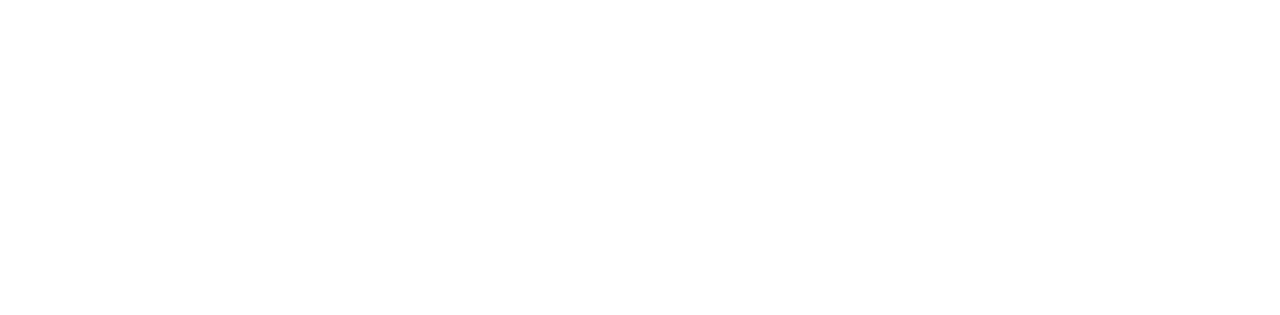
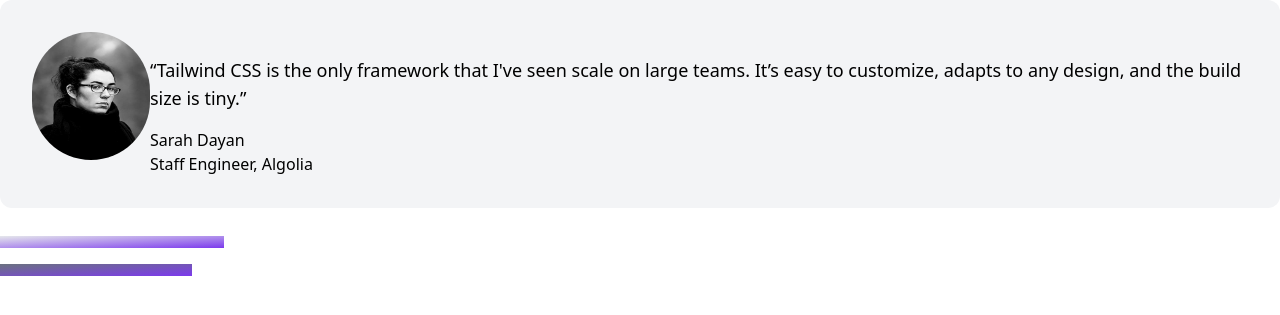
Before and after one commit to hoangtho123456/tailwind-demo, a PHP site: page / in a window 1280 px wide. Before the commit the part shown is empty. Shown: the top 315 px of the page. Run offline with PHP 8.4, Linux system fonts and the light colour scheme.

Commit message:
updated layout tailwind

```diff
--- a/assets/css/main.css
+++ b/assets/css/main.css
@@ -787,6 +787,9 @@
 .h-16 {
 	height: 4rem;
 }
+.h-32 {
+	height: 8rem;
+}
 .max-h-\[3\.23rem\] {
 	max-height: 3.23rem;
 }
@@ -1155,6 +1158,12 @@
 .rounded-md {
 	border-radius: 0.375rem;
 }
+.rounded-xl {
+	border-radius: 0.75rem;
+}
+.rounded-full {
+	border-radius: 9999px;
+}
 .border {
 	border-width: 1px;
 }
@@ -1215,6 +1224,10 @@
 	--tw-bg-opacity: 1;
 	background-color: rgba(0, 0, 0, var(--tw-bg-opacity));
 }
+.bg-gray-100 {
+	--tw-bg-opacity: 1;
+	background-color: rgba(243, 244, 246, var(--tw-bg-opacity));
+}
 .bg-opacity-\[0\.11\] {
 	--tw-bg-opacity: 0.11;
 }
@@ -1234,6 +1247,14 @@
 	--tw-gradient-from: #fca5a5;
 	--tw-gradient-stops: var(--tw-gradient-from), var(--tw-gradient-to, rgba(252, 165, 165, 0));
 }
+.from-gray-500 {
+	--tw-gradient-from: #6b7280;
+	--tw-gradient-stops: var(--tw-gradient-from), var(--tw-gradient-to, rgba(107, 114, 128, 0));
+}
+.from-gray-200 {
+	--tw-gradient-from: #e5e7eb;
+	--tw-gradient-stops: var(--tw-gradient-from), var(--tw-gradient-to, rgba(229, 231, 235, 0));
+}
 .via-purple-200 {
 	--tw-gradient-stops: var(--tw-gradient-from), #ddd6fe, var(--tw-gradient-to, rgba(221, 214, 254, 0));
 }
@@ -1289,6 +1310,9 @@
 .p-4 {
 	padding: 1rem;
 }
+.p-8 {
+	padding: 2rem;
+}
 .py-2 {
 	padding-top: 0.5rem;
 	padding-bottom: 0.5rem;
@@ -1309,6 +1333,9 @@
 .pl-4 {
 	padding-left: 1rem;
 }
+.pt-6 {
+	padding-top: 1.5rem;
+}
 .text-center {
 	text-align: center;
 }
@@ -1324,6 +1351,10 @@
 .text-2xl {
 	font-size: 1.5rem;
 	line-height: 2rem;
+}
+.text-lg {
+	font-size: 1.125rem;
+	line-height: 1.75rem;
 }
 .font-medium {
 	font-weight: 500;
@@ -2034,6 +2065,10 @@
 		}
 	}
 
+	.md\:flex {
+		display: flex;
+	}
+
 	.md\:text-center {
 		text-align: center;
 	}
--- a/index.html
+++ b/index.html
@@ -11,15 +11,36 @@
 	</head>
 	<body>
 		<main class="l-main">
+			<figure class="md:flex bg-gray-100 rounded-xl p-8">
+			  <img class="w-32 h-32 rounded-full mx-auto" src="assets/images/sarah-dayan.jpg" alt="" width="384" height="512">
+			  <div class="pt-6 space-y-4">
+			    <blockquote>
+			      <p class="text-lg font-semibol">
+			        “Tailwind CSS is the only framework that I've seen scale
+			        on large teams. It’s easy to customize, adapts to any design,
+			        and the build size is tiny.”
+			      </p>
+			    </blockquote>
+			    <figcaption>
+			      <div>
+			        Sarah Dayan
+			      </div>
+			      <div>
+			        Staff Engineer, Algolia
+			      </div>
+			    </figcaption>
+			  </div>
+			</figure>
+
 			<ul class="space-y-4">
 			  <li>
 			    <div class="w-64 h-3 bg-gradient-to-br from-fuchsia-500 to-purple-600"></div>
 			  </li>
 			  <li>
-			    <div class="w-56 h-3 bg-gradient-to-br from-fuchsia-500 to-purple-600"></div>
+			    <div class="w-56 h-3 bg-gradient-to-br from-gray-200 to-purple-600"></div>
 			  </li>
 			  <li>
-			    <div class="w-48 h-3 bg-gradient-to-br from-fuchsia-500 to-purple-600"></div>
+			    <div class="w-48 h-3 bg-gradient-to-br from-gray-500 to-purple-600"></div>
 			  </li>
 			  <li>
 			    <div class="w-40 h-3 bg-gradient-to-br from-fuchsia-500 to-purple-600"></div>
@@ -43,7 +64,6 @@
 			    <div class="w-10 h-3 bg-gradient-to-br from-fuchsia-500 to-purple-600"></div>
 			  </li>
 			</ul>
-
 		</main>
 	</body>
 </html>
```
Also changed, not shown: assets/images/sarah-dayan.jpg (added), 1 other file.
